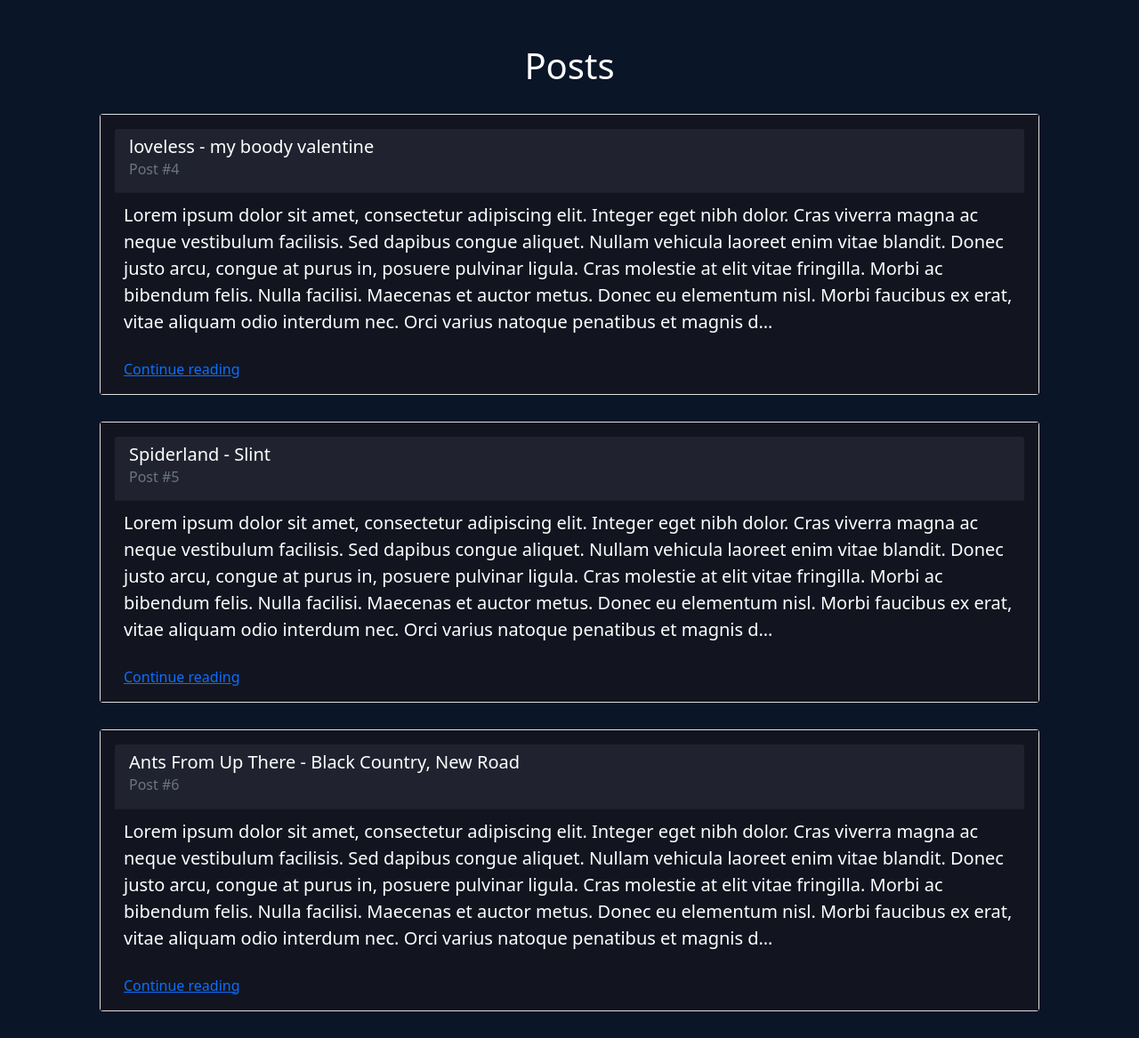
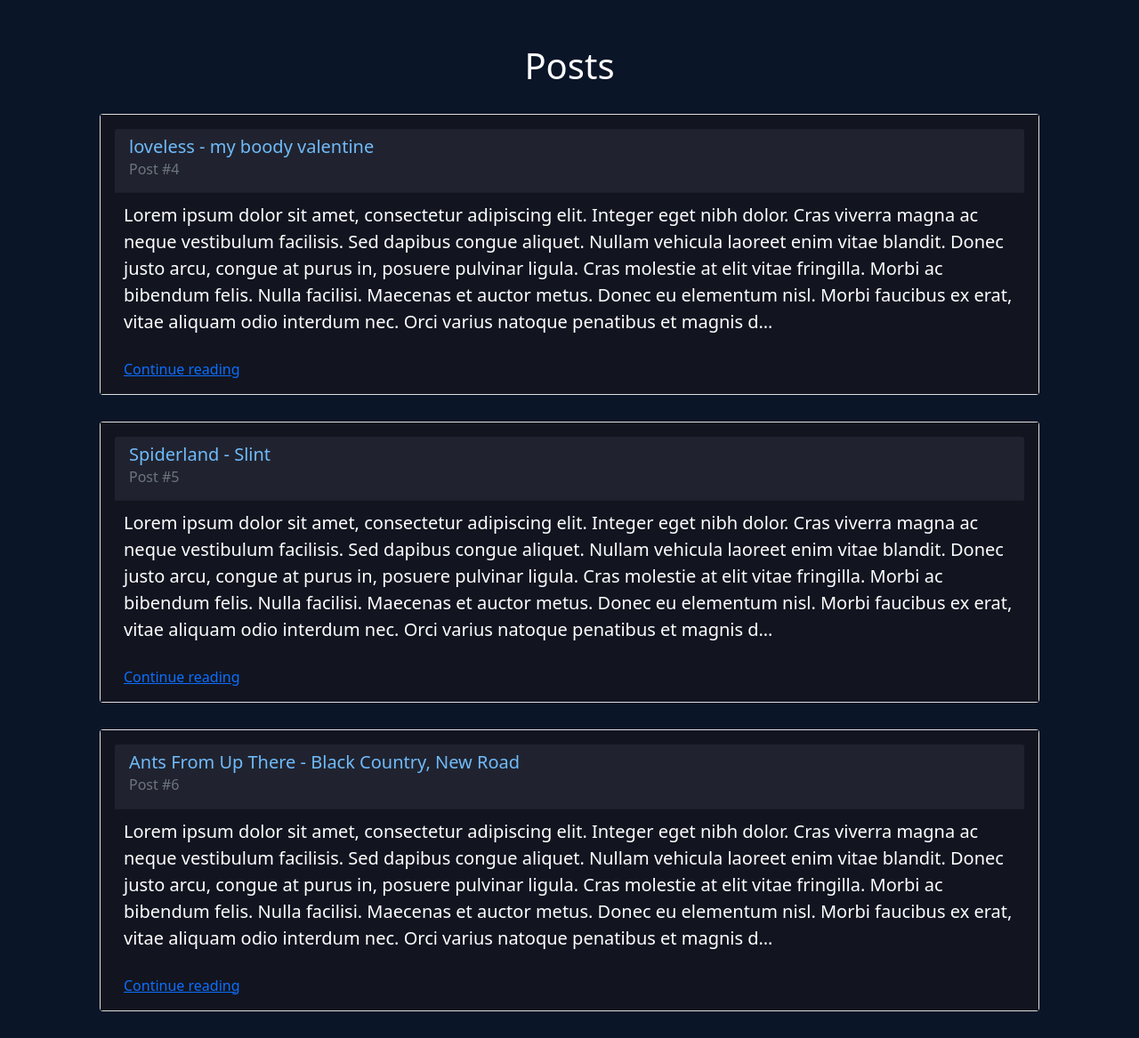
Before and after one commit to memojpinkus/FSDI112_Blog, a Django app: page /posts/ in a window 1280 px wide. Shown: the part 56-1223 px from the top of the page at 89% size. Run offline with Django 4.2, Linux system fonts and the light colour scheme; data comes from the database, SQL or seed files in the repository.

Commit message:
CSS changes

```diff
--- a/static/css/base.css
+++ b/static/css/base.css
@@ -49,7 +49,7 @@ p{
 }
 
 .card-header h5{
-    color: white;
+    color: rgb(112, 187, 251, 1)
 }
 
 .card-body{
```
